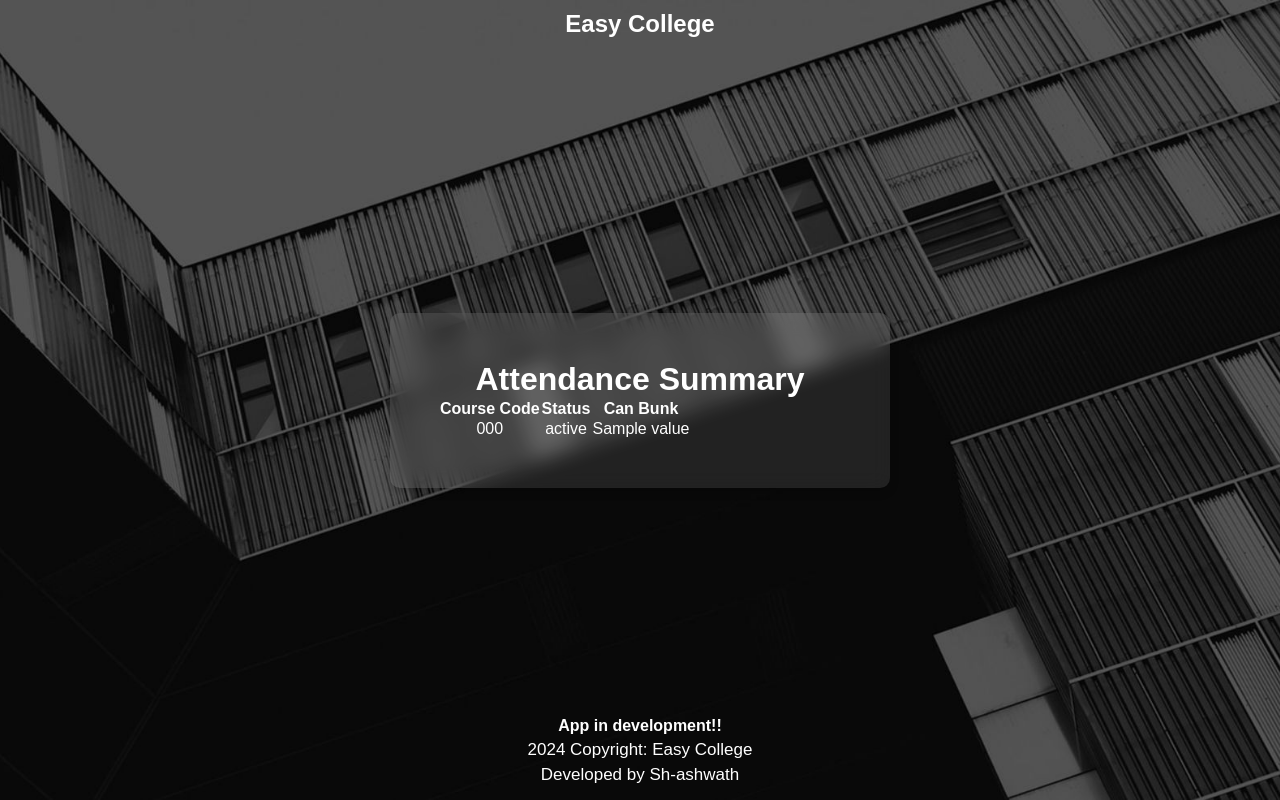
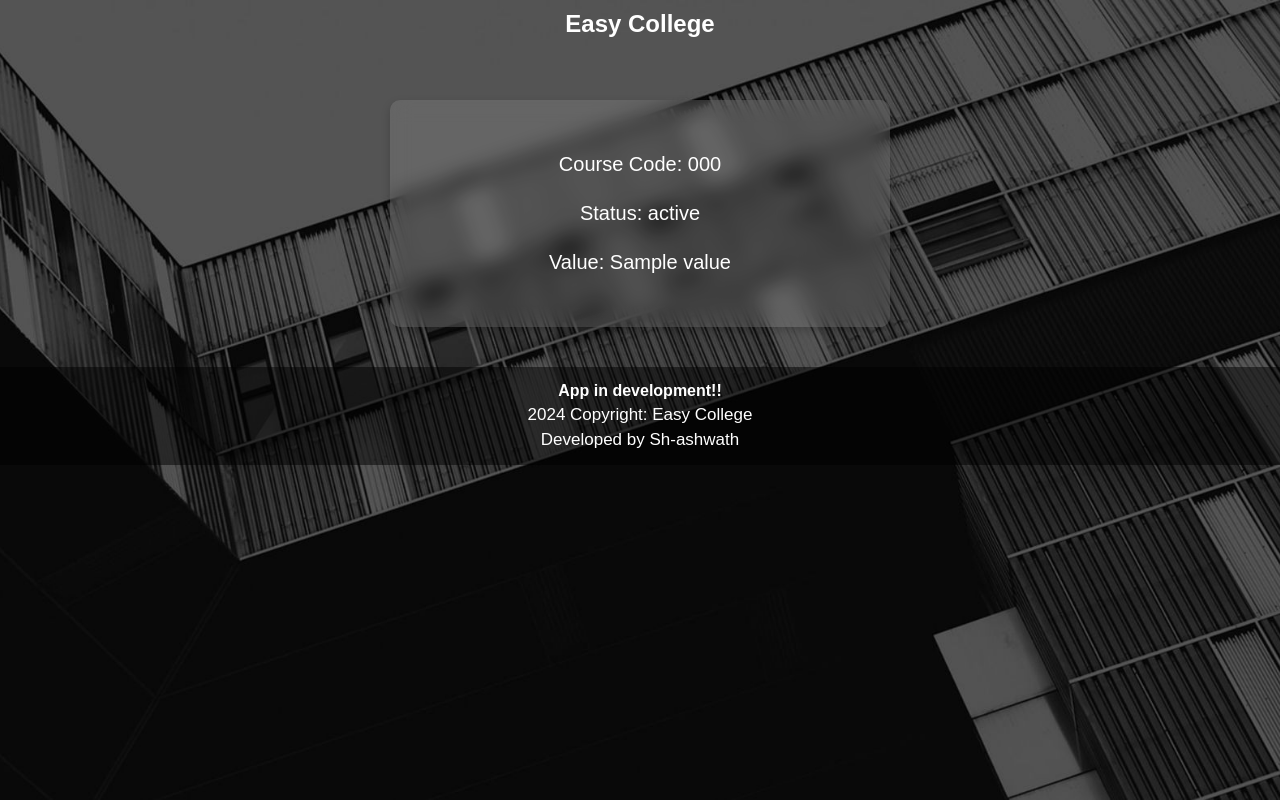
Before and after one commit to ashwathhhhh/Easy-College, a Flask app: template templates/attendance.html in a window 1280 px wide. Run offline with Flask 3, Linux system fonts and the light colour scheme; the template is opened without the code that fills it: most values are stand-ins (such as "Sample title", 1, 10 or a date in 2020).

Commit message:
aligned everyting, did sep containers and changed css

```diff
--- a/templates/attendance.html
+++ b/templates/attendance.html
@@ -4,7 +4,6 @@
     <meta charset="UTF-8">
     <meta name="viewport" content="width=device-width, initial-scale=1.0">
     <title>Attendance</title>
-</head>
     <style>
         * {
             box-sizing: border-box;
@@ -12,119 +11,147 @@
             padding: 0;
             font-family: Arial, sans-serif;
         }
-    /* Navbar styles */
         .navbar {
             background-color: transparent;
             padding: 10px;
             text-align: center;
-            width: 100%; /* Full width */
-            position: fixed; /* Fixed position */
-            top: 0; /* Stick to the top */
-            left: 0; /* Align to the left */
-            z-index: 1000; /* Ensure it is above other content */
+            width: 100%;
+            position: fixed;
+            top: 0;
+            left: 0;
+            z-index: 1000;
+            transition: transform 0.3s ease-in-out;
         }
-
         .navbar h1 {
             color: white;
             margin: 0;
             font-size: 24px;
         }
+        .navbar.hidden {
+            transform: translateY(-100%);
+        }
         body {
             display: flex;
-        justify-content: center;
+            flex-direction: column;
             align-items: center;
-        height: 100vh;
+            min-height: 100vh;
             background: url('../static/images/background.jpeg') no-repeat center center/cover;
             background-size: cover;
+            padding-top: 80px;
+        }
+        .content {
+            display: flex;
+            flex-direction: column;
+            align-items: center;
+            width: 100%;
+            padding: 20px;
+            gap: 20px;
         }
         .login-container {
             width: 500px;
-        height: 900;
-        padding: 3rem;
+            padding: 2rem;
             background: rgba(255, 255, 255, 0.1);
             backdrop-filter: blur(10px);
             border-radius: 10px;
             box-shadow: 0 4px 10px rgba(0, 0, 0, 0.2);
             text-align: center;
-    }
-
-    .login-container h2 {
-        color: #fff;
-        font-size: 1.5rem;
-        margin-bottom: 1.5rem;
+            margin-bottom: 20px;
         }
         .attendance {
-        color: white; /* Set text color to white */
+            color: white;
+            display: flex;
+            flex-direction: column;
+            gap: 1rem;
+            padding: 1rem;
         }
-     /* Footer styles */
+        .attendance div {
+            text-align: center;
+            font-size: 20px;
+            padding: 5px 0;
+        }
         footer {
             text-align: center;
             padding: 10px 20px;
             color: white;
             font-family: 'Courier New', Courier, monospace;
-            background-color: transparent;
+            background-color: rgba(0, 0, 0, 0.5);
             font-size: 14px;
-            flex-shrink: 0;
-            position: fixed;
-            bottom: 0;
             width: 100%;
+            display: none;
         }
         footer p {
-        margin: 5px 0; /* Reduce the gap */
+            margin: 5px 0;
             padding: 0;
         }
         footer .development-text {
             font-size: 16px;
             font-weight: bold;
         }
-
         footer .developer a {
             font-size: 17px;
             color: white;
             text-decoration: none;
         }
-
         footer .developer a:hover {
             text-decoration: underline;
         }
-
         footer .Copyright{
             font-size: 17px;
         }
     </style>
+</head>
 <body>
-    <div class="container"></div>
     <div class="navbar">
         <h1>Easy College</h1>
     </div>
+
+    <div class="content">
+        {% for result in results %}
         <div class="login-container">
             <div class="attendance">
-            <h1>Attendance Summary</h1>
-    <table>
-        <tr>
-            <th>Course Code</th>
-            <th>Status</th>
-            <th>Can Bunk</th>
-        </tr>
-        {% for result in results %}
-        <tr>
-            <td>{{ result.course_code }}</td>
-            <td>{{ result.status }}</td>
-            <td>{{ result.value }}</td>
-        </tr>
-        {% endfor %}
-    </table>
-
-
+                <div>Course Code: {{ result.course_code }}</div>
+                <div>Status: {{ result.status }}</div>
+                <div>Value: {{ result.value}}</div>
             </div>
         </div>
-    <!-- Footer -->
+        {% endfor %}
+    </div>
+
     <footer>
         <p class="development-text">App in development!!</p>
-    <p class = "Copyright"> 2024 Copyright: Easy College</p>
+        <p class="Copyright">2024 Copyright: Easy College</p>
         <p class="developer">
             <a href="https://github.com/SShashwath/cgpa-calc" target="_blank" class="dev">Developed by Sh-ashwath</a>
         </p>
     </footer>
+
+    <script>
+        let lastScrollY = window.scrollY;
+
+        window.addEventListener('scroll', function() {
+            // Footer visibility
+            var footer = document.querySelector('footer');
+            var contentBottom = document.querySelector('.content').getBoundingClientRect().bottom;
+            var windowHeight = window.innerHeight;
+
+            if (contentBottom <= windowHeight) {
+                footer.style.display = 'block';
+            } else {
+                footer.style.display = 'none';
+            }
+
+            // Navbar visibility
+            const navbar = document.querySelector('.navbar');
+            if (window.scrollY > lastScrollY) { // Scrolling down
+                navbar.classList.add('hidden');
+            } else { // Scrolling up
+                navbar.classList.remove('hidden');
+            }
+            lastScrollY = window.scrollY;
+        });
+
+        // Trigger the scroll event on page load
+        window.dispatchEvent(new Event('scroll'));
+    </script>
 </body>
 </html>
```
Lines whose indentation alone changed are shown as unchanged.
